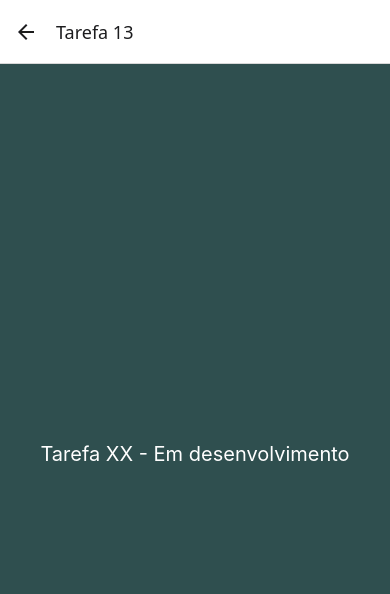
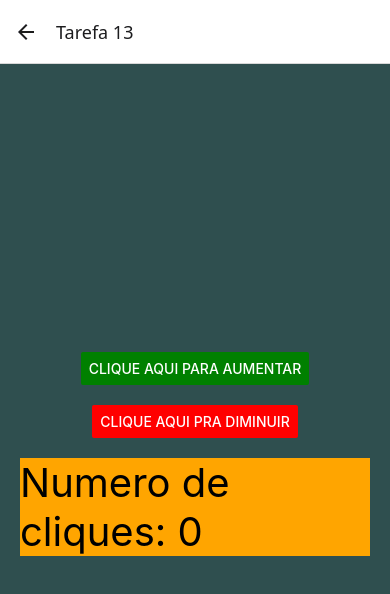
Before and after one commit to LFbruck/TestePerformance1-ReactNative, a React Native app: screen /Task13 in a window 390 px wide. Shown: the top 594 px of the page. Built offline with nearby package versions, Linux system fonts and the light colour scheme; what react-native-worklets would draw is missing.

Commit message:
Tarefa 13 pronta

```diff
--- a/src/screens/Task13Screen.tsx
+++ b/src/screens/Task13Screen.tsx
@@ -1,10 +1,22 @@
-import React from 'react';
-import { View, Text, StyleSheet } from 'react-native';
+import React, {useState} from 'react';
+import {View, Text, StyleSheet, Button} from 'react-native';
 
-export default function TaskXXScreen() {
+export default function Task13Screen() {
+
+    const [contador, setContador] = useState(0);
+    const diminuir = () => {
+        if (contador > 0) {
+            setContador(contador - 1);
+        }
+    };
+
     return (
         <View style={styles.container}>
-            <Text style={styles.title}>Tarefa XX - Em desenvolvimento</Text>
+            <Button  color="green" title="Clique aqui para aumentar" onPress={() => setContador( contador + 1)} />
+            <Button  color="red" title="Clique aqui pra diminuir" onPress={diminuir}></Button>
+
+            <Text style={styles.texto}>Numero de cliques: {contador}</Text>
+
         </View>
     );
 }
@@ -16,10 +28,16 @@ const styles = StyleSheet.create({
         justifyContent: 'center',
         alignItems: 'center',
         padding: 20,
+        gap:20,
     },
     title: {
         color: 'white',
         fontSize: 20,
         textAlign: 'center',
     },
+    texto: {
+        backgroundColor: "orange",
+        fontSize: 40,
+    },
+
 });
```
